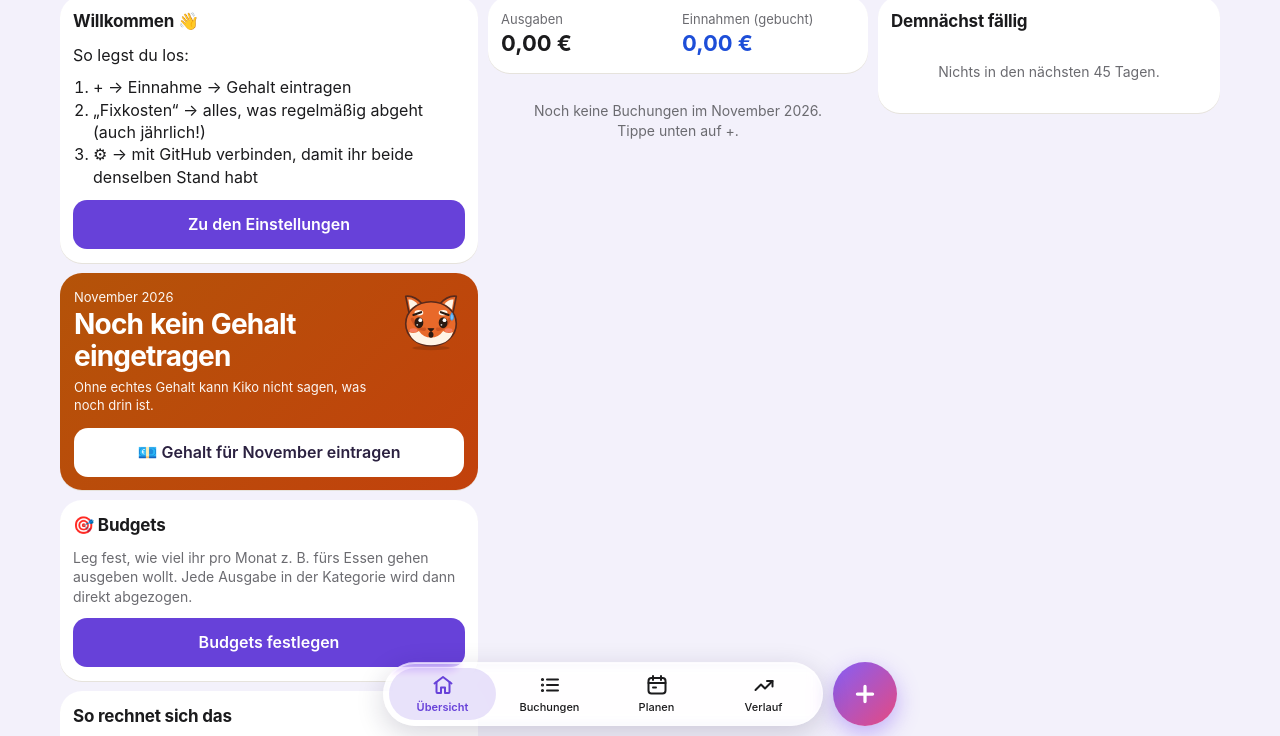
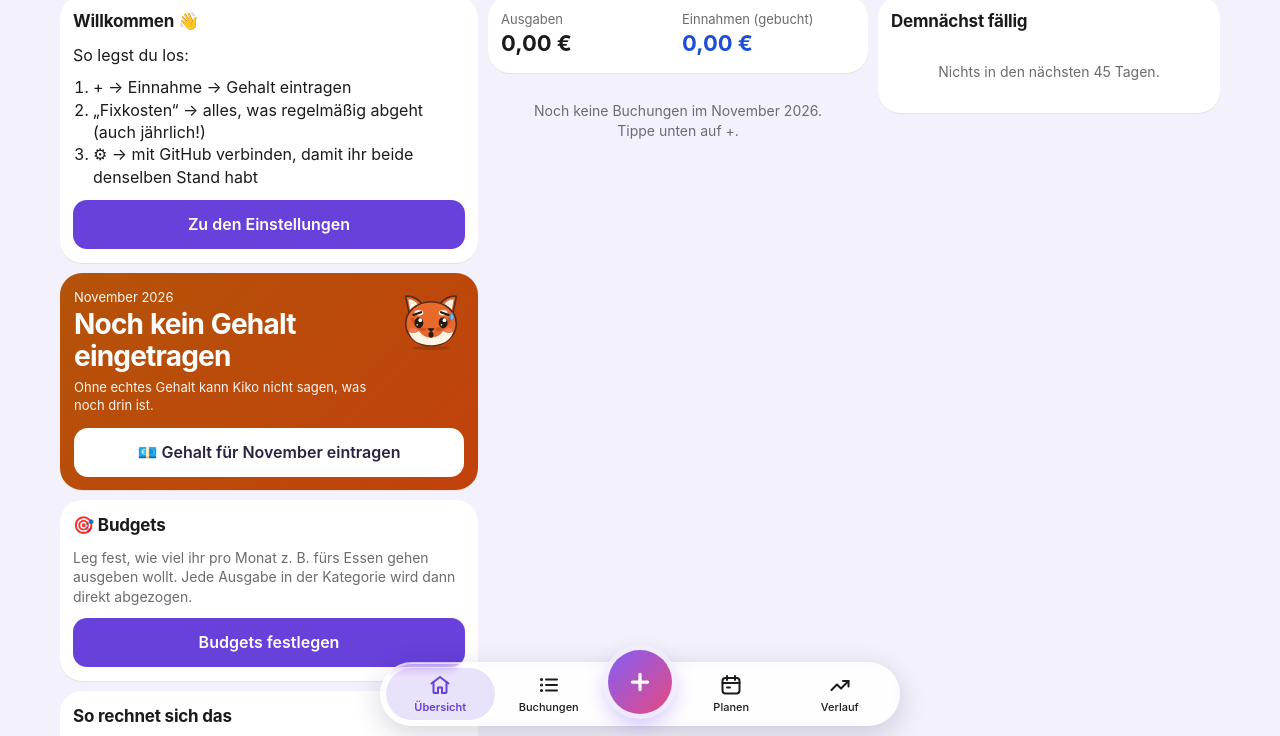
Before and after one commit to sven538K/finanzen, a plain HTML site: page index.html in a window 1280 px wide. Shown: the part 64-800 px from the top of the page. Drawn offline with Linux system fonts and the light colour scheme.

Commit message:
Plus mittig in der Leiste, leicht erhaben
Co-Authored-By: Claude Opus 5.5 <noreply@anthropic.com>

```diff
--- a/index.html
+++ b/index.html
@@ -84,14 +84,15 @@ header h1{background:linear-gradient(90deg,#6741d9,#e64980);-webkit-background-c
 .tip p{margin:0;font-size:14px}
 nav{position:fixed;left:0;right:0;bottom:0;z-index:6;display:flex;align-items:center;justify-content:center;gap:10px;padding:0 max(14px,env(safe-area-inset-right)) max(10px,calc(env(safe-area-inset-bottom) - 6px)) max(14px,env(safe-area-inset-left));pointer-events:none}
 nav>*{pointer-events:auto}
-.navbar{position:relative;flex:1;max-width:440px;height:64px;display:grid;grid-template-columns:repeat(4,1fr);align-items:stretch;padding:5px;border-radius:32px;background:color-mix(in srgb,var(--card) 16%,transparent);-webkit-backdrop-filter:blur(7px) saturate(1.8) brightness(1.06);backdrop-filter:blur(7px) saturate(1.8) brightness(1.06);border:1px solid rgba(255,255,255,.45);box-shadow:inset 0 1px 1px rgba(255,255,255,.7),inset 0 -1px 1px rgba(255,255,255,.18),0 8px 28px rgba(30,20,60,.18)}
+.navbar{position:relative;flex:1;max-width:520px;height:64px;display:grid;grid-template-columns:1fr 1fr 74px 1fr 1fr;align-items:stretch;padding:5px;border-radius:32px;background:color-mix(in srgb,var(--card) 16%,transparent);-webkit-backdrop-filter:blur(7px) saturate(1.8) brightness(1.06);backdrop-filter:blur(7px) saturate(1.8) brightness(1.06);border:1px solid rgba(255,255,255,.45);box-shadow:inset 0 1px 1px rgba(255,255,255,.7),inset 0 -1px 1px rgba(255,255,255,.18),0 8px 28px rgba(30,20,60,.18)}
 @media (prefers-color-scheme:dark){.navbar{background:color-mix(in srgb,var(--card) 22%,transparent);-webkit-backdrop-filter:blur(7px) saturate(1.8) brightness(.9);backdrop-filter:blur(7px) saturate(1.8) brightness(.9);border-color:rgba(255,255,255,.14);box-shadow:inset 0 1px 1px rgba(255,255,255,.18),inset 0 -1px 1px rgba(255,255,255,.05),0 8px 28px rgba(0,0,0,.4)}}
 .navpill{position:absolute;top:5px;bottom:5px;left:0;width:0;border-radius:27px;background:color-mix(in srgb,var(--ac) 15%,transparent);opacity:0;pointer-events:none}
 .navpill.ready{transition:transform .42s cubic-bezier(.34,1.32,.5,1),width .42s cubic-bezier(.34,1.32,.5,1),opacity .2s}
 .navbar button{position:relative;z-index:1;border:0;background:none;display:flex;flex-direction:column;align-items:center;justify-content:center;font-size:11px;color:var(--tx);font-weight:500;gap:2px;padding:0 2px;width:100%;border-radius:27px;cursor:pointer;transition:color .25s}
 nav button span{font-size:21px;line-height:1}nav button span svg{display:block;width:24px;height:24px;margin:0 auto 1px}
-.navbar button.on{color:var(--ac);font-weight:600}.navbar button:active span{transform:scale(.88)}.navbar button span{transition:transform .15s}
-nav .plus{flex:none;width:64px;height:64px;border-radius:50%;background:linear-gradient(135deg,#845ef7,#e64980);border:0;box-shadow:0 8px 22px rgba(132,94,247,.45);display:flex;justify-content:center;align-items:center;padding:0;transition:transform .12s;cursor:pointer}
+.navbar button.on{color:var(--ac);font-weight:600}.navbar button:nth-of-type(3){grid-column:4}.navbar button:nth-of-type(4){grid-column:5}.navbar button:active span{transform:scale(.88)}.navbar button span{transition:transform .15s}
+/* Plus mittig in der Leiste, leicht erhaben – mit beiden Daumen gut erreichbar */
+nav .plus{position:absolute;left:50%;margin-left:-32px;bottom:calc(max(10px,calc(env(safe-area-inset-bottom) - 6px)) + 12px);width:64px;height:64px;border-radius:50%;background:linear-gradient(135deg,#845ef7,#e64980);border:0;box-shadow:0 0 0 5px color-mix(in srgb,var(--bg) 75%,transparent),0 8px 22px rgba(132,94,247,.45);display:flex;justify-content:center;align-items:center;padding:0;transition:transform .12s;cursor:pointer;z-index:2}
 nav .plus svg{display:block}
 nav .plus:active{transform:scale(.9)}
 .sheet{position:fixed;inset:0;z-index:20;display:flex;align-items:flex-end;justify-content:center}
--- a/sw.js
+++ b/sw.js
@@ -1,4 +1,4 @@
-const C='finanzen-v28';
+const C='finanzen-v29';
 const FILES=["./", "./index.html", "./neu.html", "./manifest.json", "./manifest-neu.json", "./icon-192.png", "./icon-512.png", "./icon-neu-192.png", "./icon-neu-512.png", "./apple-touch-icon.png", "./apple-touch-icon-neu.png"];
 self.addEventListener('install',e=>{e.waitUntil(caches.open(C).then(c=>c.addAll(FILES)));self.skipWaiting()});
 self.addEventListener('activate',e=>{e.waitUntil(caches.keys().then(k=>Promise.all(k.filter(x=>x!==C).map(x=>caches.delete(x)))));self.clients.claim()});
```
Also changed, not shown: neu.html (+4 -3 lines), src/app.html (+4 -3 lines).
